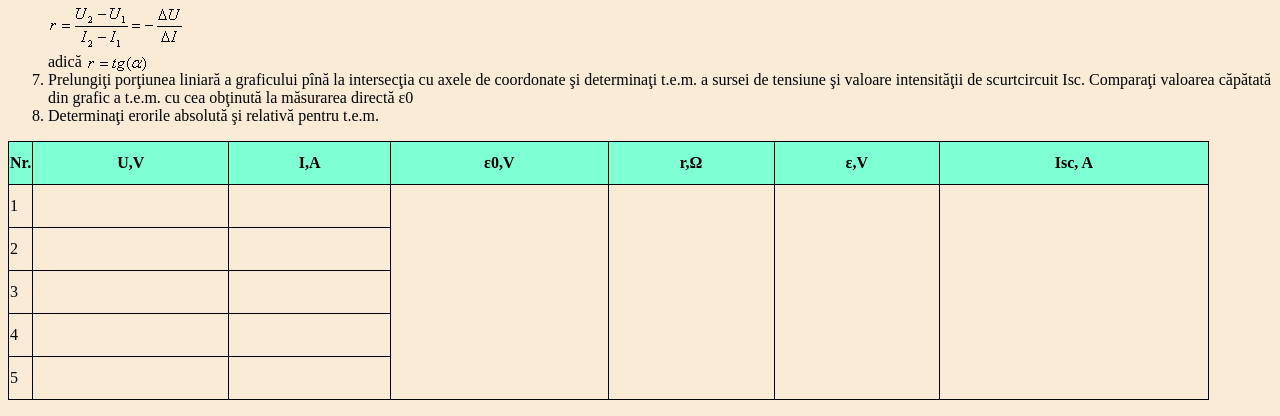
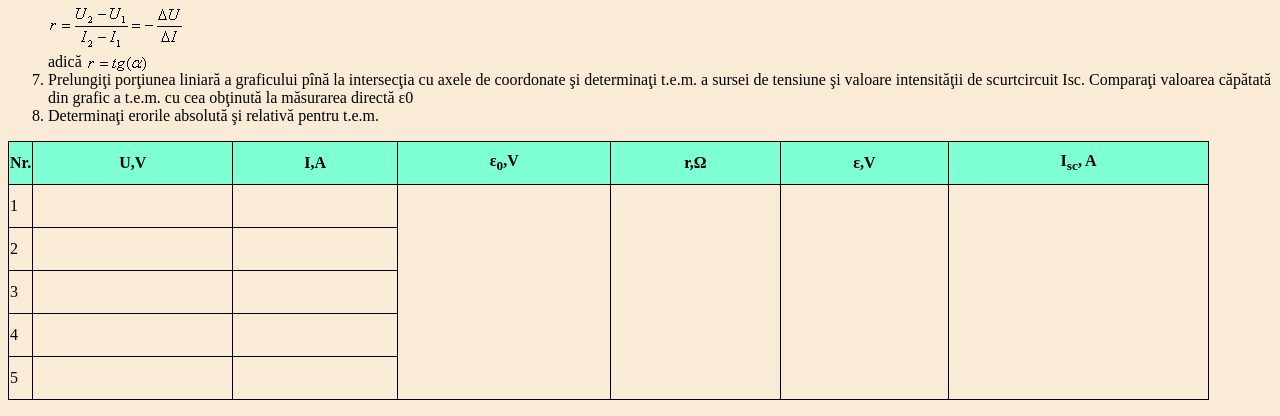
Before and after one commit to BarSick69/Lucrarea_Finala, a plain HTML site: page index.html in a window 1280 px wide. Shown: the part 1515-1931 px from the top of the page. Drawn offline with Linux system fonts and the light colour scheme; files whose address does not match are found by name.

Commit message:
Update index.html

```diff
--- a/index.html
+++ b/index.html
@@ -73,7 +73,7 @@
             </ol>
             </div>
             <table>
-                <tr><th style="width: 10px;">Nr.</th><th>U,V</th><th>I,A</th><th>ε0,V</th><th>r,Ω</th><th>ε,V</th><th>Isc, A</th></tr>
+                <tr><th style="width: 10px;">Nr.</th><th>U,V</th><th>I,A</th><th>ε<sub>0</sub>,V</th><th>r,Ω</th><th>ε,V</th><th>I<sub>sc</sub>, A</th></tr>
                 <tr><td>1</td><td></td><td></td><td rowspan="5"></td><td rowspan="5"></td><td rowspan="5"></td></tr>
                 <tr><td>2</td><td></td><td></td></tr>
                 <tr><td>3</td><td></td><td></td></tr>
```
